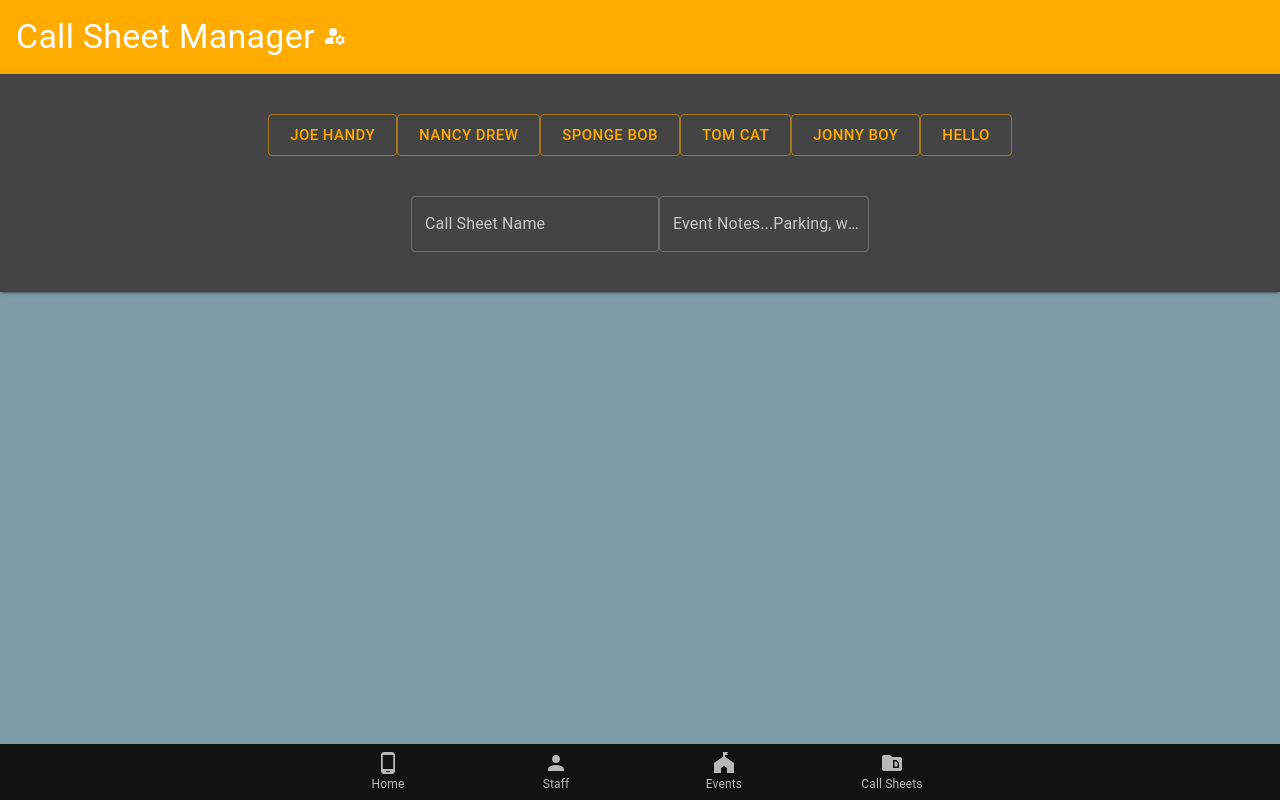
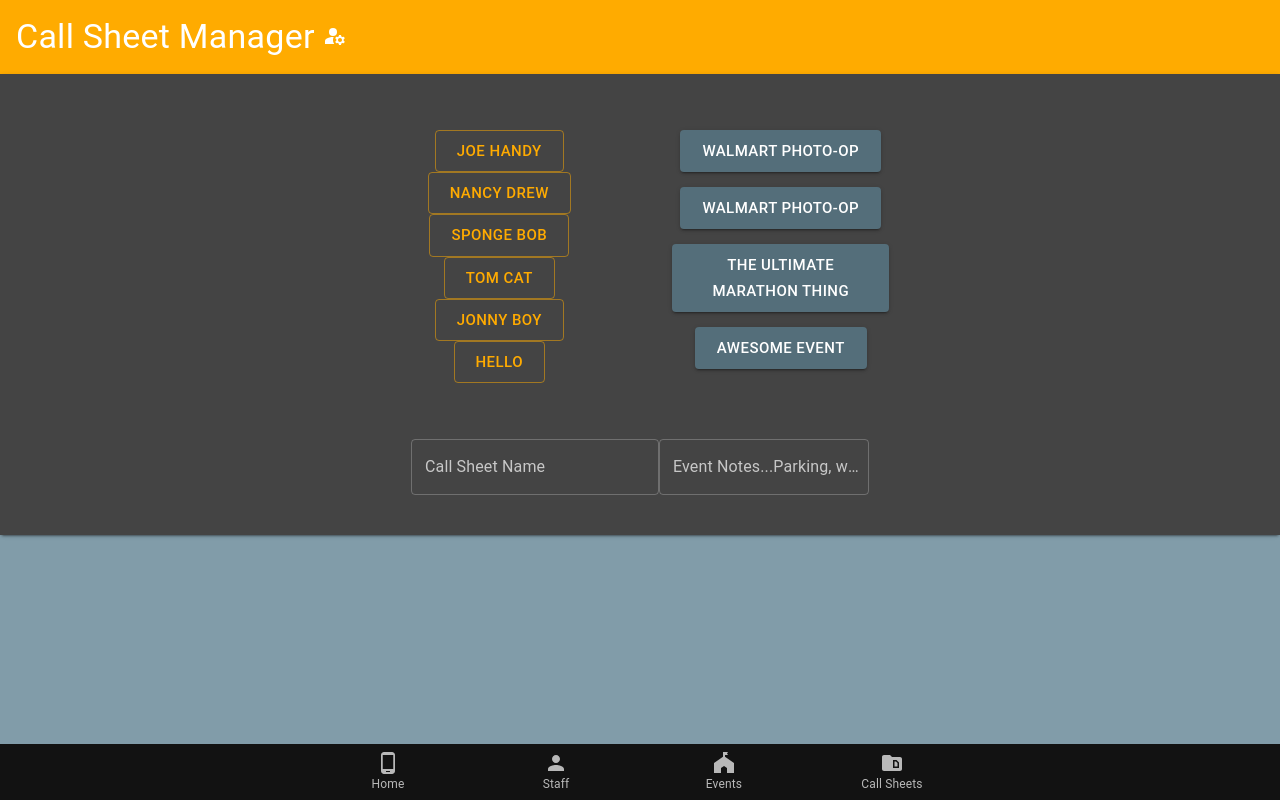
Before and after one commit to hariseldon27/call-sheet-manager, a React (Create React App) app: page /callsheets/editor in a window 1280 px wide. Built offline with nearby package versions, Linux system fonts and the light colour scheme; data requests are answered from the project's data file.

Commit message:
both staff and event lists populate separately - need to restrict events and plan out pdf

```diff
--- a/src/components/CallSheetBuilderMaterial.js
+++ b/src/components/CallSheetBuilderMaterial.js
@@ -27,6 +27,8 @@ import TableRow from '@mui/material/TableRow';
 import Paper from '@mui/material/Paper';
 import Avatar from '@mui/material/Avatar';
 import IconButton from '@mui/material/IconButton';
+import Grid from '@mui/material/Grid';
+
 
 
 
@@ -39,7 +41,9 @@ function CallSheetBuilderMaterial() {
     const eachEvent = eventList.map((eachEvent) => eachEvent)
 
     const [staffToAdd, setStaffToAdd] = useState([])
+    const [eventToAdd, setEventToAdd] = useState([])
     const [staffCallSheetCards, setStaffCallSheetCards] = useState([])
+    const [eventCallSheetCards, setEventCallSheetCards] = useState([])
     const [callSheetInEditor, setCallSheetInEditor] = useState()
     const [formData, setFormData] = useState({
         name: '',
@@ -69,6 +73,16 @@ function CallSheetBuilderMaterial() {
         }
         staffCardGetter(e.target.id)
     }
+    function handleEventClick(e) {
+        e.preventDefault()
+        if (eventToAdd.find(ele => ele === e.target.id) ) {
+            return null
+        } else {
+            setEventToAdd([...eventToAdd, e.target.id])
+        }
+        eventCardGetter(e.target.id)
+    }
+
     function handleEditChange(e){
         setFormData((updated) => ({...updated, [e.target.name]: e.target.value}))
       }
@@ -84,6 +98,15 @@ function CallSheetBuilderMaterial() {
         const updatedStaffCards = staffCallSheetCards.filter(item => item.id !== ( correctedId ))
         setStaffCallSheetCards(updatedStaffCards)
         }
+    function handleEventRemove(e) {
+        e.preventDefault()
+        const eventToGo = e.target.id
+        const updatedItems = eventToAdd.filter(item => item !== eventToGo);
+        setEventToAdd(updatedItems)
+        const correctedId = 1 + parseInt(eventToGo, 10)
+        const updatedEventCards = eventCallSheetCards.filter(item => item.id !== ( correctedId ))
+        setEventCallSheetCards(updatedEventCards)
+        }
 
     function staffCardGetter(staffId) {
         const cardId = 1 + parseInt(staffId, 10)
@@ -91,6 +114,13 @@ function CallSheetBuilderMaterial() {
         fetch(`http://localhost:3006/staff/${cardId}`)
         .then((r)=> r.json())
         .then((cards) => setStaffCallSheetCards([...staffCallSheetCards, cards]))
+    }
+    function eventCardGetter(eventId) {
+        const cardId = 1 + parseInt(eventId, 10)
+        // console.log(cardId)
+        fetch(`http://localhost:3006/events/${cardId}`)
+        .then((r)=> r.json())
+        .then((cards) => setEventCallSheetCards([...eventCallSheetCards, cards]))
     }
 
     console.log(staffCallSheetCards)
@@ -164,6 +194,32 @@ function CallSheetBuilderMaterial() {
             </TableContainer>
             )
         })
+    const renderCallSheetEvent = eventToAdd.map((staffId) => {
+        return (
+            <TableContainer>
+                    <Box
+                    sx={{
+                        backgroundColor: 'primary.light',
+                        color: 'black',
+                        display: 'flex'
+                    }}
+                    key={uuid()}>
+                            <Button
+                                key={uuid()}
+                                variant="filled"
+                                color="primary.main"
+                                size="large"
+                                id={staffId}
+                                onClick={handleEventRemove}
+                                >Remove
+                                </Button>
+                        <Table>
+                            {renderRow(staffId, eventCallSheetCards)}
+                        </Table>
+                    </Box>
+            </TableContainer>
+            )
+        })
 
         // function createData(name, phone, department, email, calltime, notes ) {
         //     return { name, phone, department, email, calltime, notes  };
@@ -178,20 +234,25 @@ function CallSheetBuilderMaterial() {
     return (
 
         <Box sx={{
-            maxWidth: 'md',
+
             mx:'auto',
         }}>
             <Box sx={{
                 mx:'auto',
                 py: 5,
-                display: 'inline-flex'
+                display: 'flex',
                 }}>
 
-                <Box sx={{
-                    display: 'flex'
-                 }}>
+                <Container sx={{
+                            display: 'grid',
+                            p: 1,
+                            m: 1,
+                            width: 'md'
+                            }}
+                            >
                                 {/* left side this holds the staff buttons to add to the sheet */}
                                 {staffers.map((staff, id) => (
+                                    <Grid item spacing={2}>
                                         <Button
                                         key={id}
                                         variant="outlined"
@@ -200,64 +261,41 @@ function CallSheetBuilderMaterial() {
                                         id={id}
                                         onClick={handleStaffClick}
                                         >{staff.name}</Button>
+                                    </Grid>
                                 ))}
-                </Box>
-                <Box sx={{
-                    display:'flex'
-                }}>
+
+                </Container>
+
+                <Container sx={{
+                            display: 'grid',
+                            p: 1,
+                            m: 1,
+                            width: 'md'
+                            }}
+                            >
                                 {/* right sidehave this hold the event list */}
+                                {eachEvent.map((event, id) => (
+                                    <Grid item>
+                                        <Button
+                                        key={id}
+                                        variant="contained"
+                                        color="primary"
+                                        size="large"
+                                        id={id}
+                                        onClick={handleEventClick}
+                                        >{event.name}</Button>
+                                    </Grid>
+                                ))}
+                </Container>
 
-                </Box>
             {/* close the top container */}
             </Box>
             <Box>
                 <Box>
+                {renderCallSheetEvent}
+                </Box>
+                <Box>
                     {renderCallSheetStaff}
-
-                    {/* <TableContainer>
-                    <TableContainer component={Paper}>
-                        <Table sx={{ minWidth: 650 }} aria-label="simple table">
-                            <TableHead>
-                            <TableRow>
-                                <TableCell>Name</TableCell>
-                                <TableCell align="right">Department</TableCell>
-                                <TableCell align="right">Phone</TableCell>
-                                <TableCell align="right">Email</TableCell>
-                                <TableCell align="right">calltime</TableCell>
-                                <TableCell align="right">notes</TableCell>
-                                <TableCell align="right">pic</TableCell>
-                            </TableRow>
-                            </TableHead>
-                            <TableBody>
-                            {rows.map((row) => (
-                                <TableRow
-                                key={row.name}
-                                sx={{ '&:last-child td, &:last-child th': { border: 0 } }}
-                                >
-                                <TableCell component="th" scope="row">
-                                    {row.name}
-                                </TableCell>
-                                <TableCell align="right">{row.calories}</TableCell>
-                                <TableCell align="right">{row.fat}</TableCell>
-                                <TableCell align="right">{row.carbs}</TableCell>
-                                <TableCell>
-
-                                </TableCell>
-                                <TableCell align="right">
-                                    <Avatar
-                                        alt="Remy Sharp"
-                                        src="https://i.pinimg.com/originals/a9/e5/06/a9e506364ae6b6892e6a126a2f021206.gif"
-                                        sx={{ width: 50, height: 50 }}
-                                    />
-                                    </TableCell>
-                                </TableRow>
-                            ))}
-                            </TableBody>
-                        </Table>
-                        </TableContainer>
-                    </TableContainer> */}
-
-
                 </Box>
                     <Box sx={{
                         width: '100%',
```
Lines whose indentation alone changed are shown as unchanged.
